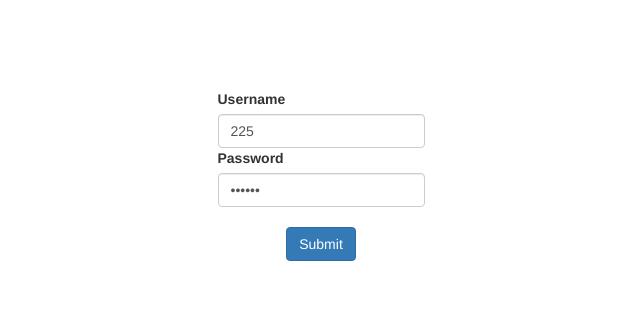
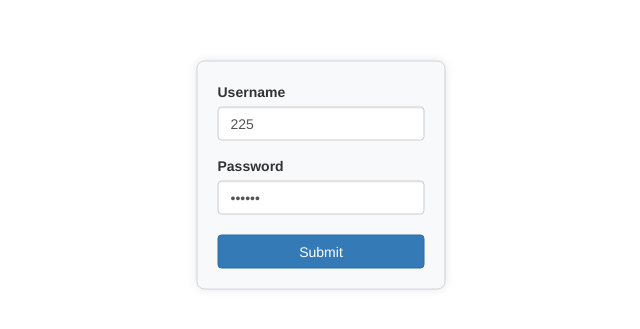
Before and after one commit to EMBlackZero/My-First-Website, a React (Create React App) app in the folder fronendsr/: page / in a window 1280 px wide. Shown: the part 225-554 px from the top of the page, without its empty margins (319-959 px from the left). Built offline with nearby package versions, Linux system fonts and the light colour scheme.

Commit message:
น่าจะคอมมิตสุดท้าย

```diff
--- /dev/null
+++ b/fronendsr/src/CSSAll/LoginCss.css
@@ -0,0 +1,44 @@
+/* LoginCss.css */
+
+.login {
+    max-width: 400px;
+    margin: 0 auto;
+    padding: 20px;
+    background-color: #f8f9fa;
+    border: 1px solid #ced4da;
+    border-radius: 8px;
+    box-shadow: 0 0 10px rgba(0, 0, 0, 0.1);
+    position: absolute;
+    top: 50%;
+    left: 50%;
+    transform: translate(-50%, -50%);
+  }
+
+  /* Style for form labels */
+  .form-label {
+    font-weight: bold;
+  }
+
+  /* Style for form input fields */
+  .form-control {
+    margin-bottom: 15px;
+  }
+
+  /* Style for submit button */
+  .btn-primary {
+    width: 100%;
+    padding: 10px;
+    font-size: 16px;
+  }
+
+  /* Optional: Add hover effect on the submit button */
+  .btn-primary:hover {
+    background-color: #007bff;
+    border-color: #007bff;
+  }
+
+  /* Optional: Add custom styling for disabled submit button */
+  .btn-primary:disabled {
+    background-color: #b0c4de;
+    cursor: not-allowed;
+  }
--- /dev/null
+++ b/fronendsr/src/CSSAll/stpage.css
@@ -0,0 +1,56 @@
+/* stpage.css */
+
+.stpage {
+    max-width: 1200px;
+    margin: 0 auto;
+    padding: 20px;
+  }
+
+  h1 {
+    text-align: center;
+    color: #333;
+  }
+
+  h2 {
+    margin-top: 20px;
+    color: #555;
+  }
+
+  ul {
+    list-style: none;
+    padding: 0;
+  }
+
+  li {
+    margin-bottom: 20px;
+  }
+
+  Card {
+    border: 1px solid #ddd;
+    border-radius: 10px;
+    box-shadow: 0 4px 8px rgba(0, 0, 0, 0.1);
+    padding: 15px;
+    background-color: #fff;
+    transition: transform 0.2s ease-in-out;
+
+    &:hover {
+      transform: scale(1.02);
+    }
+  }
+
+  Button {
+    margin-top: 10px;
+    background-color: #007bff;
+    color: #fff;
+    border: none;
+    padding: 10px 15px;
+    border-radius: 5px;
+    cursor: pointer;
+    transition: background-color 0.3s ease-in-out;
+
+    &:hover {
+      background-color: #0056b3;
+    }
+  }
+
+  /* You may need to adjust the positioning of the logout button and go back button */
--- a/fronendsr/src/LoginForm.js
+++ b/fronendsr/src/LoginForm.js
@@ -3,12 +3,13 @@ import React, { useState, useEffect } from "react";
 import { Container, Row, Col, Form, Button } from "react-bootstrap";
 import axios from "axios";
 import { useNavigate, useParams } from "react-router-dom";
+import "./CSSAll/LoginCss.css";
 const LoginForm = () => {
   const navigate = useNavigate();
   const [username, setUsername] = useState("225");
   const [password, setPassword] = useState("123456");
   const [submitEnabled, setSubmitEnabled] = useState(true);
-  localStorage.setItem("role", '');
+  localStorage.setItem("role", "");
 
   const handleUsernameChange = (e) => {
     setUsername(e.target.value);
@@ -72,14 +73,7 @@ const LoginForm = () => {
   };
 
   return (
-    <div
-      style={{
-        display: "flex",
-        justifyContent: "center",
-        alignItems: "center",
-        height: "100vh",
-      }}
-    >
+    <div className="login">
       <Form onSubmit={handleSubmit}>
         <Form.Group controlId="formBasicUsername">
           <Form.Label>Username</Form.Label>
--- a/fronendsr/src/PageAll/StudentPage.js
+++ b/fronendsr/src/PageAll/StudentPage.js
@@ -1,13 +1,8 @@
 import axios from "axios";
 import { useNavigate } from "react-router-dom";
 import React, { useEffect, useState } from "react";
-import {
-  Card,
-  Button,
-  Table,
-  InputGroup,
-  Form,
-} from "react-bootstrap";
+import "../CSSAll/stpage.css";
+import { Card, Button, Table, InputGroup, Form } from "react-bootstrap";
 function StudentPage() {
   const containerStyle = {
     backgroundColor: "#f0f0f0",
@@ -76,8 +71,8 @@ function StudentPage() {
   };
 
   return (
-    <div style={containerStyle}>
-      <h1 style={{ textAlign: "center" }}>{Nickname}</h1>
+    <div className="stpage">
+      <h1 >{Nickname}</h1>
       <h2>
         รายวิชา
         <Form>
--- a/fronendsr/src/PageAll/ViewPage.js
+++ b/fronendsr/src/PageAll/ViewPage.js
@@ -1,6 +1,6 @@
 //student
 import React, { useEffect, useState } from "react";
-import { Button, Table } from "react-bootstrap";
+import { Button, Table, Container } from "react-bootstrap";
 import { useNavigate } from "react-router-dom";
 import axios from "axios";
 
@@ -56,7 +56,7 @@ const ViewPage = () => {
   };
 
   return (
-    <>
+    <Container>
       <h1>คะแนน</h1>
       <Button
         variant="info"
@@ -94,6 +94,7 @@ const ViewPage = () => {
                   onClick={() => Summitbutthon(data.id)}
                   variant={data.attributes.summit ? "success" : "danger"}
                   className="mt-2" // Add additional Bootstrap classes for spacing if needed
+                  disabled={data.attributes.summit === true}
                 >
                   <span style={{ fontWeight: "bold" }}>Summit Point</span>
                 </Button>
@@ -102,7 +103,7 @@ const ViewPage = () => {
           ))}
         </tbody>
       </Table>
-    </>
+    </Container>
   );
 };
 
```
